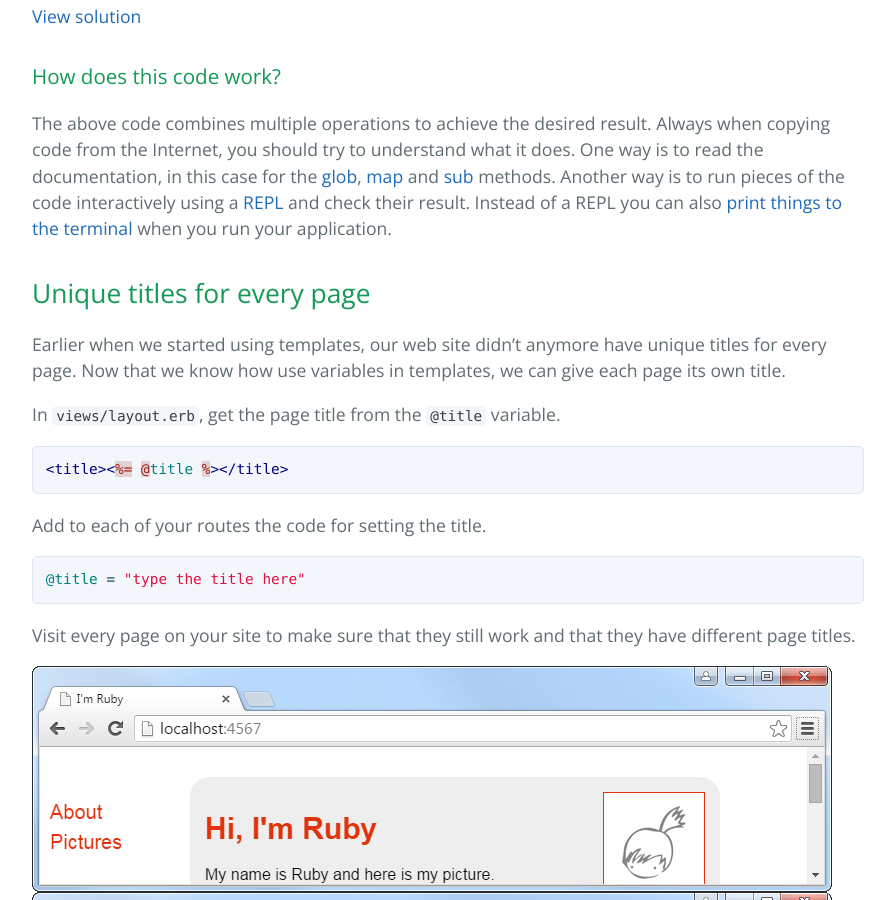
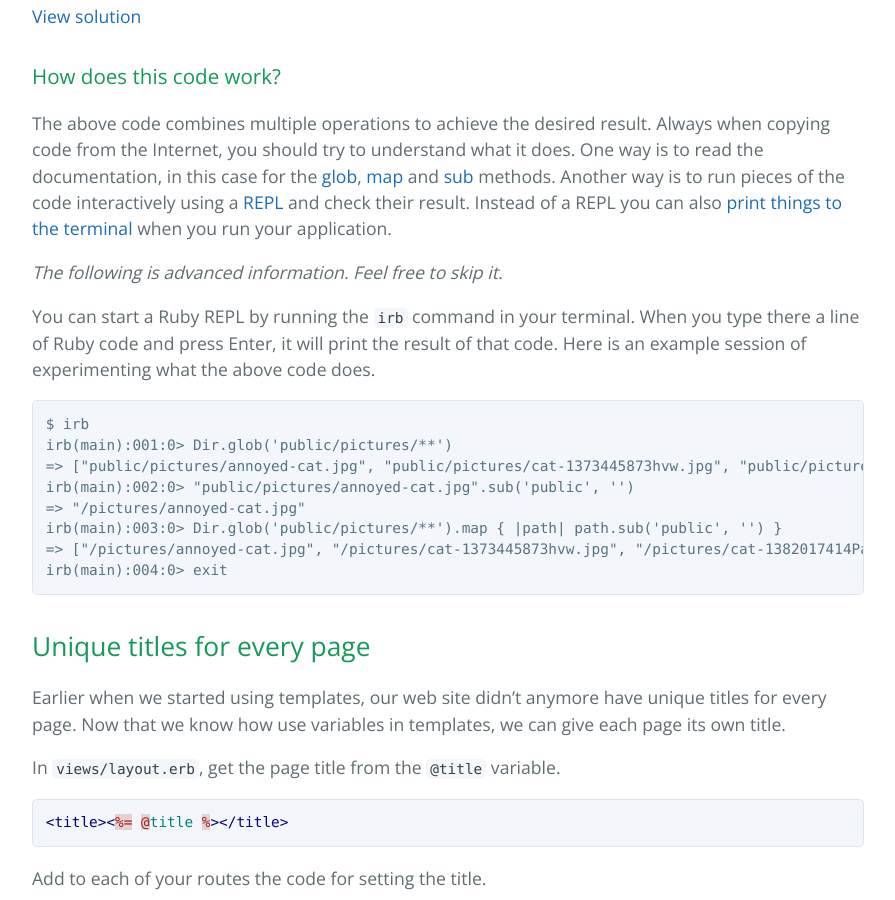
Before and after one commit to luontola/web-intro, a Jekyll site: the page built from templates.md, in a window 1280 px wide and 900 px high, scrolled down 8426 px. Shown: the whole window, without its empty margins (192-1087 px from the left). Built offline with Jekyll 4.4.1, drawn with Linux system fonts in a browser that asks for light colours; Markdown is read by kramdown in place of the engine named in the settings.

Commit message:
Restore the advanced irb information, with a disclaimer

````diff
--- a/templates.md
+++ b/templates.md
@@ -222,8 +222,7 @@ Check that the pictures page still works. Try adding a couple more pictures - mu
 
 The above code combines multiple operations to achieve the desired result. Always when copying code from the Internet, you should try to understand what it does. One way is to read the documentation, in this case for the [glob][ruby-glob], [map][ruby-map] and [sub][ruby-sub] methods. Another way is to run pieces of the code interactively using a [REPL][repl] and check their result. Instead of a REPL you can also [print things to the terminal][ruby-printing] when you run your application.
 
-<!--
-TODO: this part if confusing, move it to an "advanced side note" or remove it
+*The following is advanced information. Feel free to skip it.*
 
 You can start a Ruby REPL by running the `irb` command in your terminal. When you type there a line of Ruby code and press Enter, it will print the result of that code. Here is an example session of experimenting what the above code does.
 
@@ -237,7 +236,7 @@ irb(main):003:0> Dir.glob('public/pictures/**').map { |path| path.sub('public',
 => ["/pictures/annoyed-cat.jpg", "/pictures/cat-1373445873hvw.jpg", "/pictures/cat-1382017414PaD.jpg", "/pictures/cat-hunting.jpg", "/pictures/lieblingskater-44421287869401VYcy.jpg"]
 irb(main):004:0> exit
 ```
--->
+
 
 ## Unique titles for every page
 
````
